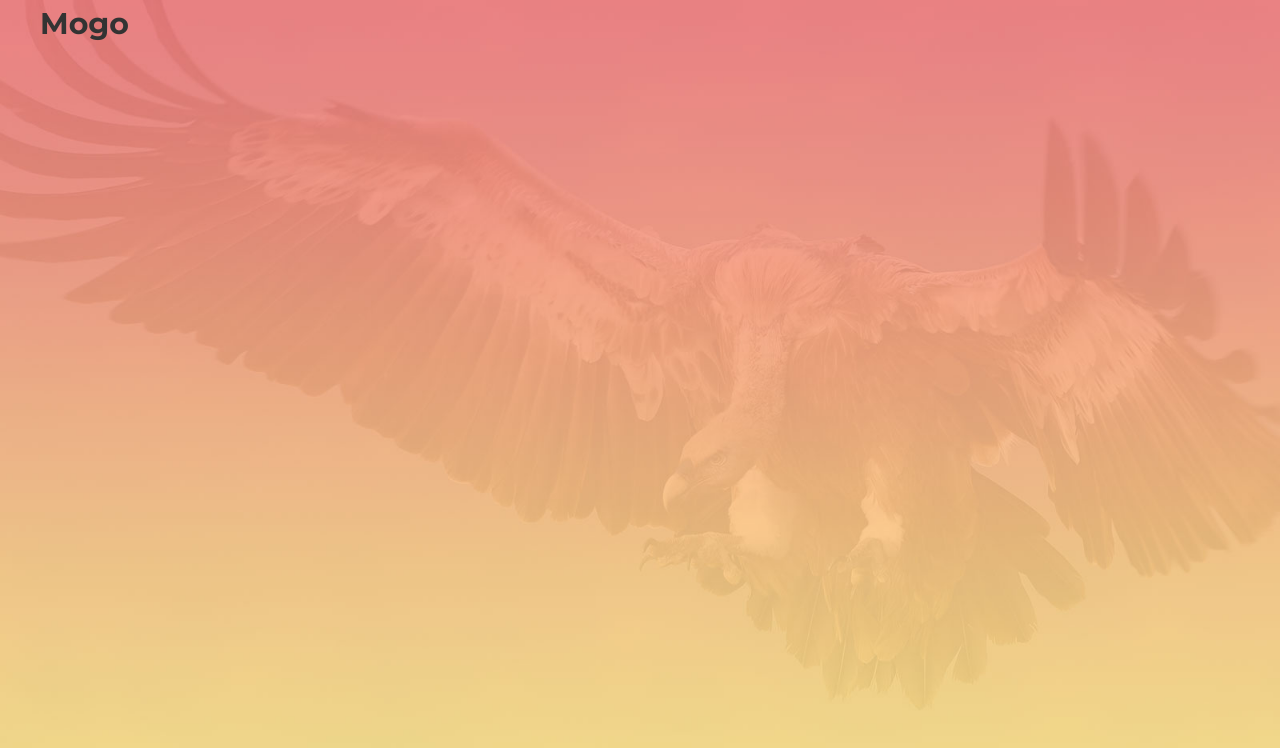
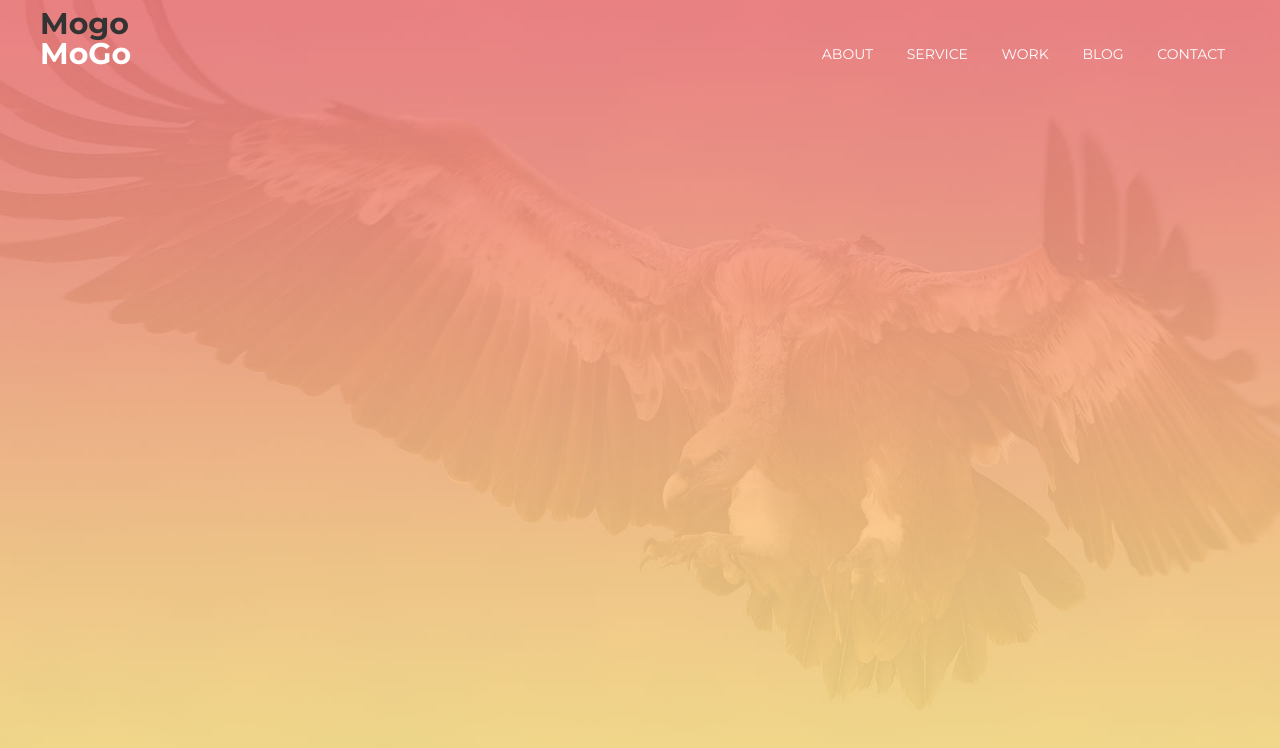
Before and after one commit to elmiramm/1_mogo, a plain HTML site: page index.html in a window 1280 px wide. Drawn offline with Linux system fonts and the light colour scheme.

Commit message:
style for header

```diff
--- a/css/style.css
+++ b/css/style.css
@@ -32,3 +32,67 @@ h1, h2, h3, h4, h5, h6 {
 	background: url("../images/intro.jpg") center no-repeat;
 	background-size: cover;
 }
+
+/*Header*/
+.header {
+	width: 100%;
+	padding-top: 30px;
+
+	position: absolute;
+	top: 0;
+	left: 0;
+	right: 0;
+	z-index: 1000;
+}
+.header__inner{
+	display: flex;
+	justify-content: space-between;
+	align-items: center;
+}
+
+.header__logo {
+	font-size: 30px;
+	font-weight: bold;
+	color: #fff;
+}
+
+/*Nav*/
+.nav {
+	font-size: 14px;
+	text-transform: uppercase;
+}
+.nav__link {
+	display: inline-block;
+	vertical-align: top;
+	margin: 0 15px;
+	position: relative;
+
+	color: #fff;
+	text-decoration: none;
+
+	transition: color .2s linear;
+}
+.nav__link:after {
+	content: "";
+	display: none;
+	width: 100%;
+	height: 3px;
+
+	background-color: #fce38a;
+	opacity: 0;
+	transition: opacity .2s linear;
+
+	position: absolute;
+	top: 100%;
+	left: 0;
+	z-index: 1;
+}
+
+.nav__link:hover {
+	color: #fce38a;
+}
+
+.nav__link:hover:after {
+	opacity: 1;
+	display: block;
+}
--- a/index.html
+++ b/index.html
@@ -15,6 +15,21 @@
 </head>
 
 <body>
+	<header class="header">
+		<div class="container">
+			<div class="header__inner">
+				<div class="header__logo">MoGo</div>
+				<nav class="nav">
+					<a class="nav__link" href="#">About</a>
+					<a class="nav__link" href="#">Service</a>
+					<a class="nav__link" href="#">Work</a>
+					<a class="nav__link" href="#">Blog</a>
+					<a class="nav__link" href="#">Contact</a>
+				</nav>
+			</div>
+		</div>
+
+	</header>
 	<div class="intro">
 		<div class="container">
 			<h1>Mogo</h1>
```
